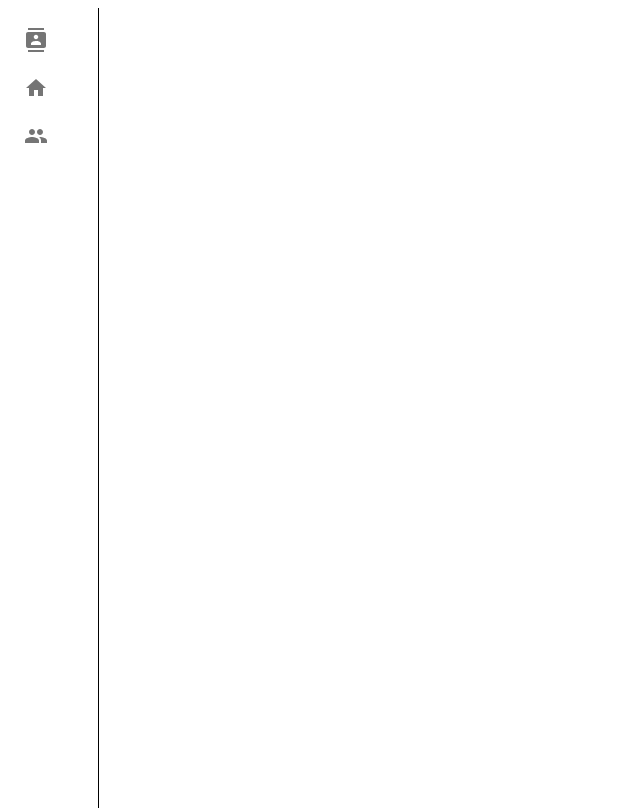
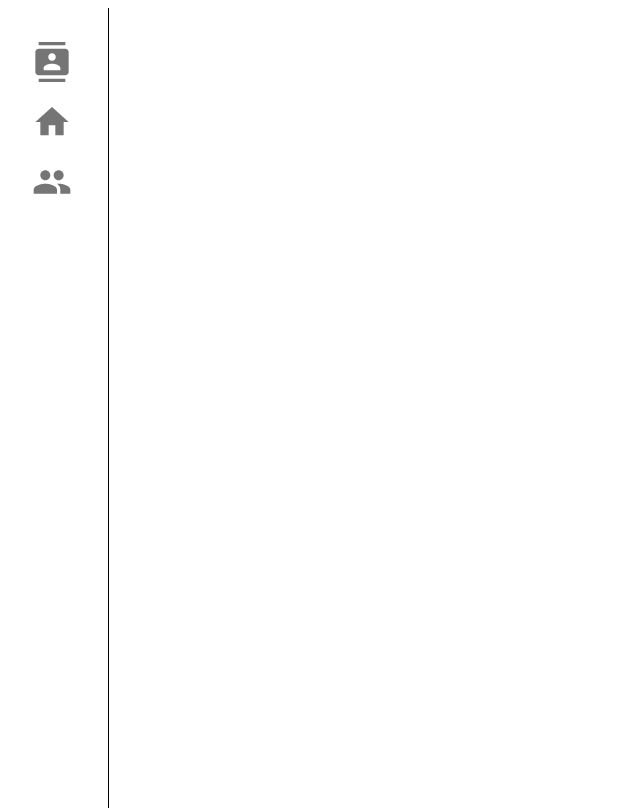
Before and after one commit to rustynade1/movie-recommender, a React app in the folder movie_recommender_django/frontend/: page /write-review/1 in a window 1280 px wide. Shown: the top 810 px of the page, without its empty margins (0-640 px from the left). Built offline with nearby package versions, Linux system fonts and the light colour scheme; the HTML template or start-up script is replaced by a standard one.

Commit message:
sidebar sizing / minor changes

```diff
--- a/movie_recommender_django/frontend/src/components/SideBar.js
+++ b/movie_recommender_django/frontend/src/components/SideBar.js
@@ -20,24 +20,33 @@ const Sidebar = () => {
   { text: 'View Reviews', path: '/view-reviews', icon: <HomeIcon /> },
   { text: 'View Recommendations', path: '/view-recommendations', icon: <PeopleIcon /> },
 ];
+const iconStyle = {
+  display: "flex",
+  justifyContent: "center",
+  margin: "auto",
+  "& svg": {
+    fontSize: "40px"
+  },
+  marginRight: '16px'
+};
  return (
     <Box
       sx={{
-        width: isExpanded ? 350 : 90,
+        width: isExpanded ? 380 : 100,
         height: '100vh',
         bgcolor: 'background.paper',
         overflow: 'auto',
         transition: 'width 0.3s ease',
-		borderRight: '1px solid #000'
+		    borderRight: '1px solid #000'
       }}
       onMouseEnter={handleMouseEnter}
       onMouseLeave={handleMouseLeave}
     >
-      <List>
+      <List sx={{ marginTop: '16px' }}>
         {listItems.map((item, index) => (
           <Link to={item.path} key={item.text} style={{ textDecoration: 'none', color: 'inherit' }}>
-            <ListItem button sx={{ minHeight: '48px', fontSize: 'large'}}>
-              <ListItemIcon>
+            <ListItem button sx={{ minHeight: '60px'}}>
+              <ListItemIcon sx={iconStyle}>
                 {item.icon}
               </ListItemIcon>
               <ListItemText
--- a/movie_recommender_django/frontend/src/components/WriteReview.js
+++ b/movie_recommender_django/frontend/src/components/WriteReview.js
@@ -36,7 +36,6 @@ const WriteReview = () => {
                 <Box
                     sx={{
                         marginBottom: '16px',
-                        maxHeight: '40%',
                         height: '40%',
                         padding: '5px', width: '80%'
                     }}>
```
Also changed, not shown: movie_recommender_django/frontend/static/frontend/main.js.
